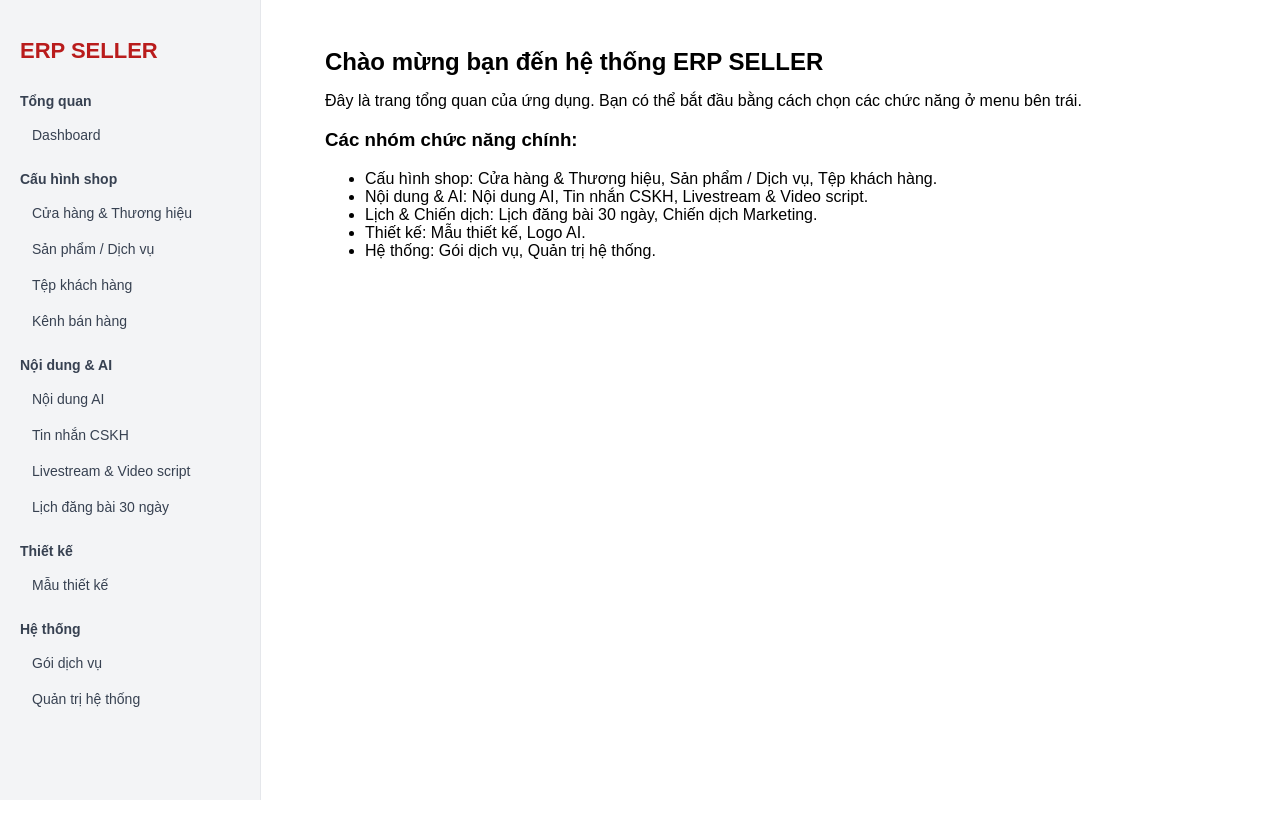
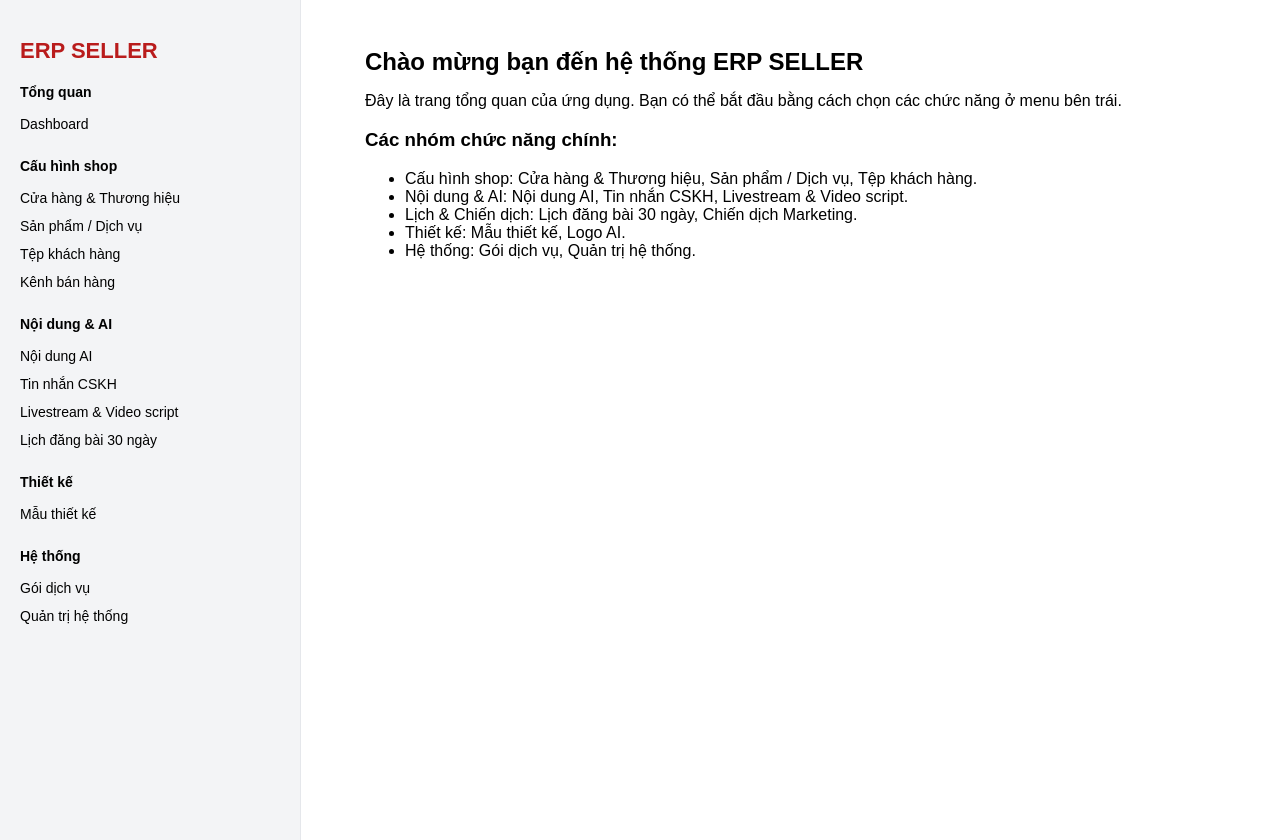
Before and after one commit to conlele0201/erp-seller-crm, a Next.js app: page / in a window 1280 px wide. Before the commit the page ends 800 px from the top, so only its background shows below. Built offline with nearby package versions, Linux system fonts and the light colour scheme.

Commit message:
Update Sidebar.js

```diff
--- a/components/Sidebar.js
+++ b/components/Sidebar.js
@@ -1,7 +1,9 @@
 export default function Sidebar() {
   const menu = [
-    { group: "Tổng quan", items: ["Dashboard"] },
-
+    {
+      group: "Tổng quan",
+      items: ["Dashboard"],
+    },
     {
       group: "Cấu hình shop",
       items: [
@@ -11,7 +13,6 @@ export default function Sidebar() {
         "Kênh bán hàng",
       ],
     },
-
     {
       group: "Nội dung & AI",
       items: [
@@ -21,9 +22,10 @@ export default function Sidebar() {
         "Lịch đăng bài 30 ngày",
       ],
     },
-
-    { group: "Thiết kế", items: ["Mẫu thiết kế"] },
-
+    {
+      group: "Thiết kế",
+      items: ["Mẫu thiết kế"],
+    },
     {
       group: "Hệ thống",
       items: ["Gói dịch vụ", "Quản trị hệ thống"],
@@ -35,54 +37,30 @@ export default function Sidebar() {
       style={{
         width: "260px",
         backgroundColor: "#f3f4f6",
-        height: "100vh",
-        padding: "0",
+        minHeight: "100vh",
+        padding: "20px",
         borderRight: "1px solid #e5e7eb",
         overflowY: "auto",
       }}
     >
-      <h2
-        style={{
-          fontSize: "22px",
-          fontWeight: "700",
-          color: "#b91c1c",
-          padding: "20px",
-          paddingBottom: "10px",
-        }}
-      >
+      <h2 style={{ fontSize: "22px", fontWeight: "bold", marginBottom: "20px", color: "#b91c1c" }}>
         ERP SELLER
       </h2>
 
       {menu.map((section, index) => (
-        <div key={index} style={{ padding: "0 20px", marginBottom: "20px" }}>
-          <h3
-            style={{
-              fontSize: "14px",
-              fontWeight: "600",
-              color: "#374151",
-              marginBottom: "10px",
-            }}
-          >
+        <div key={index} style={{ marginBottom: "20px" }}>
+          <div style={{ fontSize: "14px", fontWeight: "bold", marginBottom: "10px" }}>
             {section.group}
-          </h3>
+          </div>
 
-          {section.items.map((item, i) => (
+          {section.items.map((item, idx) => (
             <div
-              key={i}
+              key={idx}
               style={{
+                padding: "6px 0",
                 fontSize: "14px",
-                padding: "8px 12px",
-                borderRadius: "6px",
                 cursor: "pointer",
-                color: "#374151",
-                marginBottom: "4px",
               }}
-              onMouseEnter={(e) =>
-                (e.currentTarget.style.backgroundColor = "#e5e7eb")
-              }
-              onMouseLeave={(e) =>
-                (e.currentTarget.style.backgroundColor = "transparent")
-              }
             >
               {item}
             </div>
```
